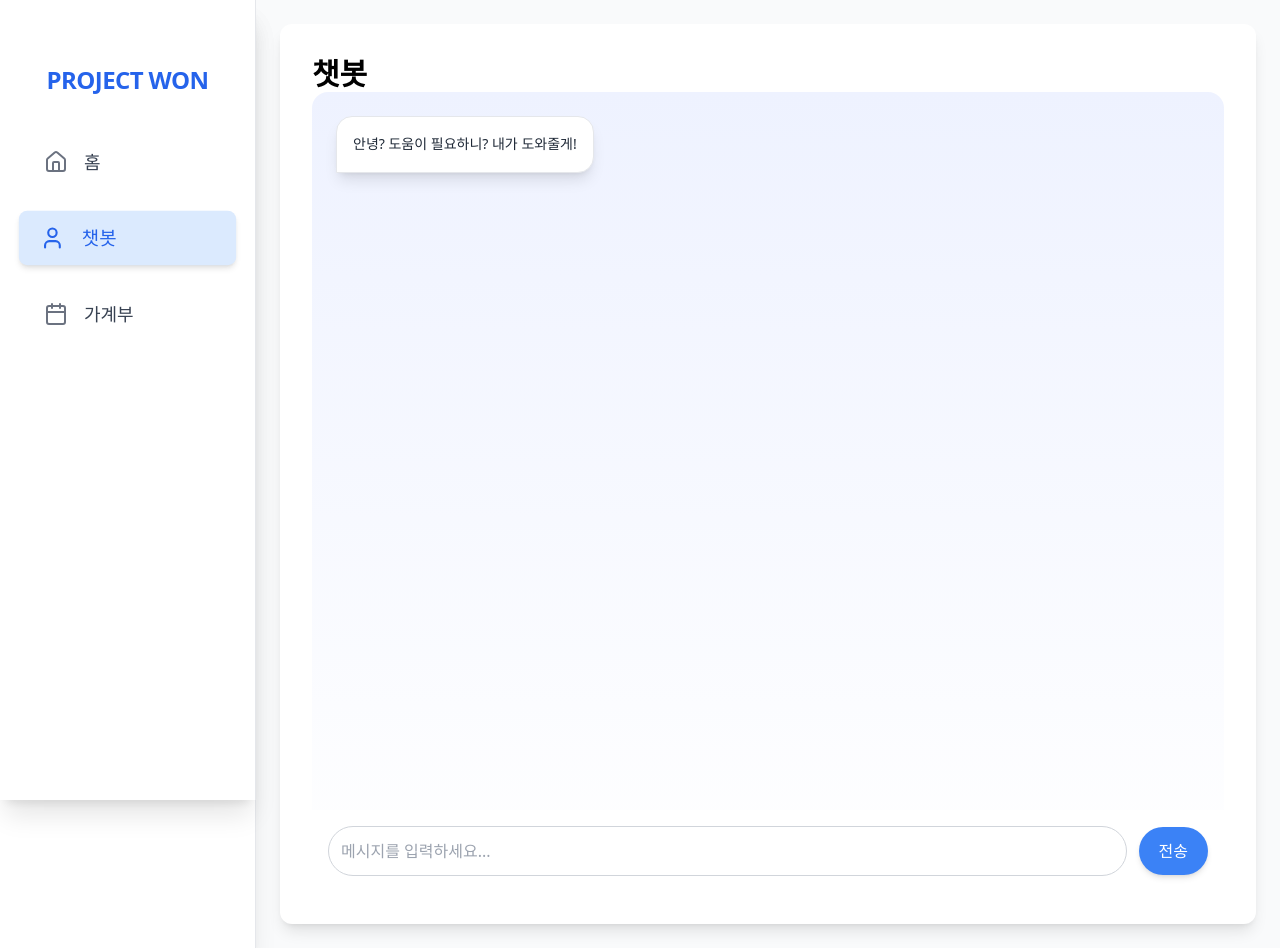
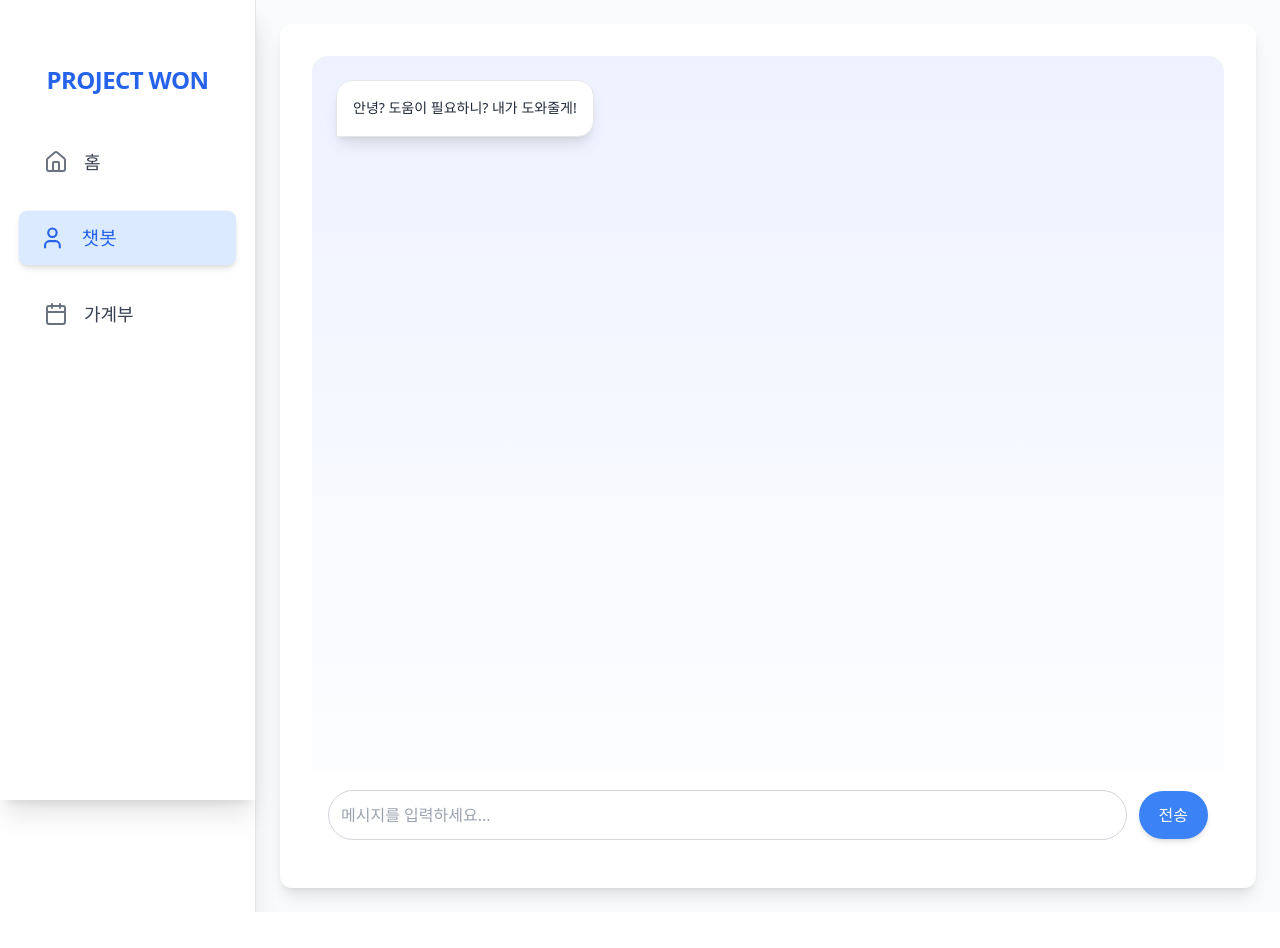
Before and after one commit to hajin0322/garden, a React (Vite) app: page /chatbot in a window 1280 px wide. After the commit the page ends 912 px from the top, so only its background shows below. Built offline with nearby package versions, Linux system fonts and the light colour scheme.

Commit message:
FIX: 제목 제거

```diff
--- a/src/pages/Calendar.tsx
+++ b/src/pages/Calendar.tsx
@@ -16,7 +16,6 @@ const Calendar = () => {
     return (
         <div>
             <BasicLayout>
-                <h1 className="text-3xl font-semibold">캘린더</h1>
                 <CalendarView tasks={tasks} onAddTask={handleAddTask}/>
                 <ConsumptionPattern tasks={tasks} />
             </BasicLayout>
--- a/src/pages/Chatbot.tsx
+++ b/src/pages/Chatbot.tsx
@@ -5,7 +5,6 @@ const Chatbot = () => {
     return (
         <div>
             <BasicLayout>
-                <h1 className="text-3xl font-semibold">챗봇</h1>
                 <EconomicAdvice />
             </BasicLayout>
         </div>
--- a/src/pages/Home.tsx
+++ b/src/pages/Home.tsx
@@ -5,7 +5,6 @@ const Home = () => {
     return (
         <div>
             <BasicLayout>
-                <h1 className="text-3xl font-semibold">홈</h1>
                 <CurrentConsumption/>
             </BasicLayout>
         </div>
```
